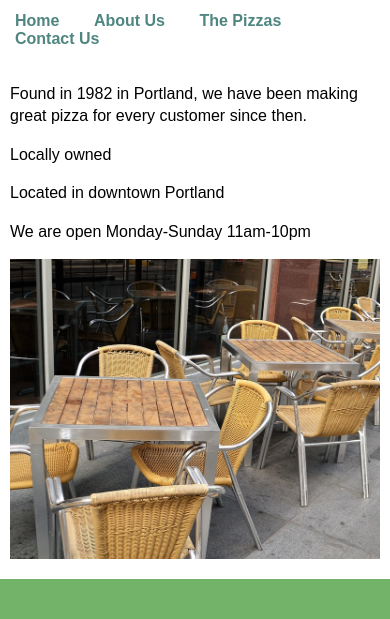
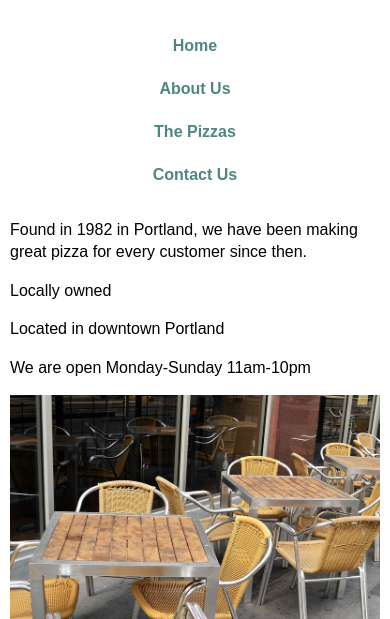
Before and after one commit to LoganTesta/Jens-Pizza, a website: page about-us.html in a window 390 px wide. Shown: the part 225-844 px from the top of the page. Drawn offline with Linux system fonts and the light colour scheme.

Commit message:
Adjust mobile nav li positioning

```diff
--- a/assets/css/main-styles.css
+++ b/assets/css/main-styles.css
@@ -194,9 +194,14 @@ header { padding: 15px; }
 
 
 nav { padding: 15px; }
-.nav ul li { display: inline-block; padding-right: 30px; }
+.nav ul li { display: block; padding-top: 25px; text-align: center; }
 .nav ul li a { color: var(--color-2); font-weight: bold; transition: 0.3s;  }
 .nav ul li a:hover { color: var(--color-1); transition: 0.3s; }
+
+
+
+
+
 
 
 .footer { padding: 50px 15px; font-size: 18px; background-color: var(--color-1); color: #ffffff; }
@@ -228,6 +233,8 @@ nav { padding: 15px; }
 
     .logo-container { position: absolute; right: 50px; top: 50px; width: 80px; height: 80px; margin-left: 0; margin-right: 0; }
 
+    .nav ul li { display: inline-block; padding-top: 0; padding-right: 30px; text-align: left; }
+
 }
 
 
```
